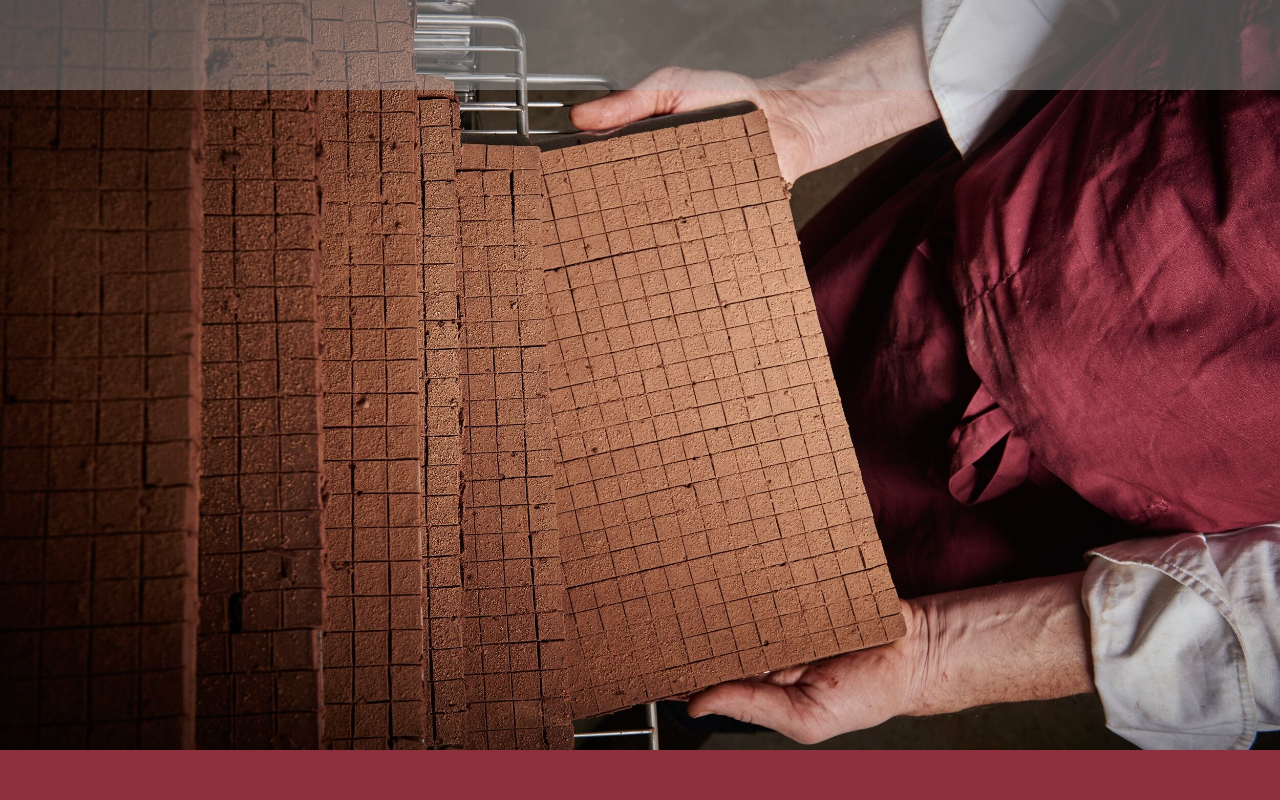
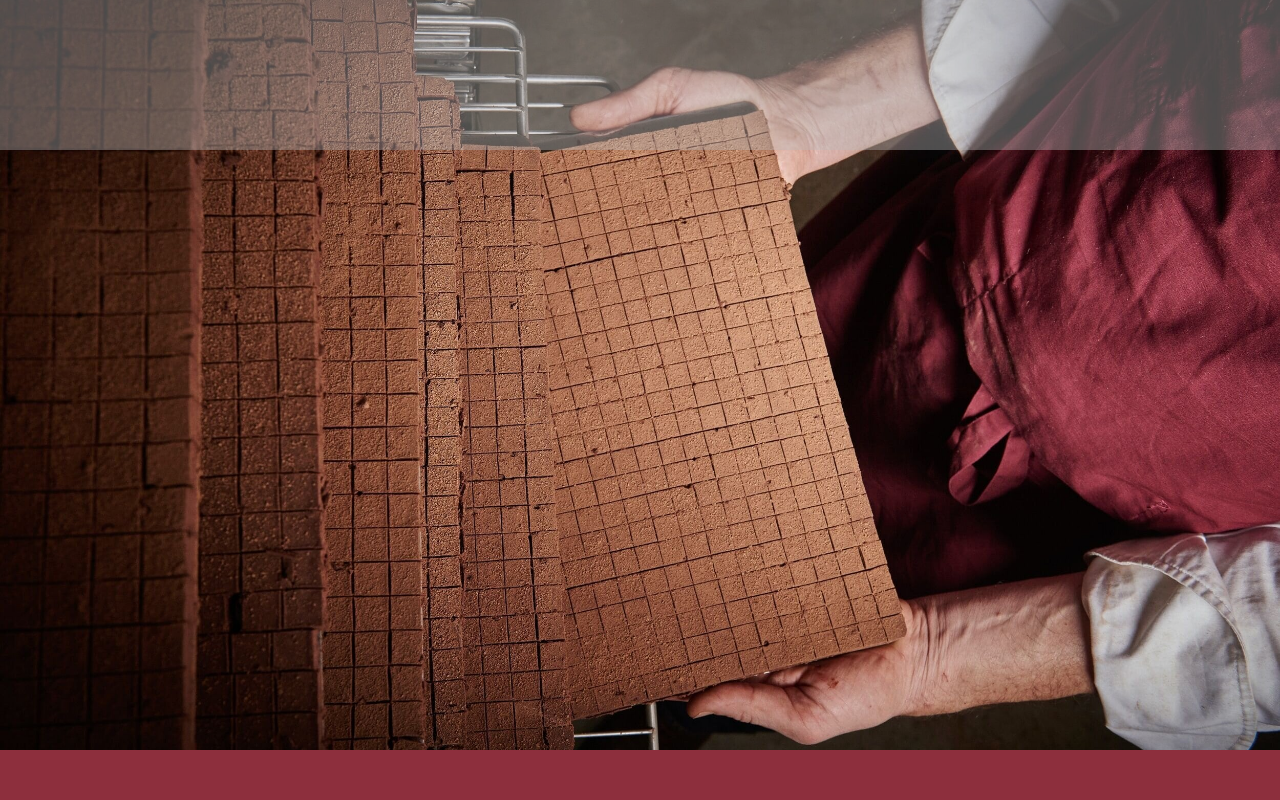
Before and after one commit to GL150hcknt/SFC, a plain HTML site: page index.html in a window 1280 px wide. Shown: the top 800 px of the page. Drawn offline with nearby package versions, Linux system fonts and the light colour scheme.

Commit message:
made javascript effects

```diff
--- a/index.html
+++ b/index.html
@@ -6,22 +6,25 @@
     <meta http-equiv="X-UA-Compatible" content="ie=edge">
     <title>Société Francaise de Cacao</title>
     <link rel="stylesheet" type="text/css" href="styles.css">
+    <script src="main.js"></script>
+    <script src="https://ajax.googleapis.com/ajax/libs/jquery/1.11.0/jquery.min.js"></script>
+    <script src="parallax.js-1.5.0/parallax.js"></script>
 </head>
 <body>
 
-    <div class="header"></div>
+    <div id="header"></div>
 
-    <div class="image-1"></div>
+    <div data-parallax="scroll" data-image-src="img1.jpg" class="image-1 parallax-window"></div>
 
     <div class="red-header"></div>
 
     <div class="black-body"></div>
 
-    <div class="image-2"></div>
+    <div data-parallax="scroll" data-image-src="img2.jpg" class="image parallax-window"></div>
 
     <div class="black-body"></div>
 
-    <div class="image-3"></div>
+    <div data-parallax="scroll" data-image-src="img3.jpg" class="image parallax-window"></div>
 
     <div class="black-body"></div>
 
--- a/main.js
+++ b/main.js
@@ -0,0 +1,12 @@
+window.onscroll = function() {scrollFunction()};
+window.onload = function() {scrollFunction()};
+
+function scrollFunction() {
+  if (document.body.scrollTop > 80 || document.documentElement.scrollTop > 80) {
+    document.getElementById("header").style.padding = "0px 0px";
+/*    document.getElementById("logo").style.fontSize = "25px";*/
+  } else {
+    document.getElementById("header").style.padding = "30px 30px";
+/*    document.getElementById("logo").style.fontSize = "35px";*/
+  }
+}
--- /dev/null
+++ b/parallax.js-1.5.0/parallax.js
@@ -0,0 +1,412 @@
+/*!
+ * parallax.js v1.5.0 (http://pixelcog.github.io/parallax.js/)
+ * @copyright 2016 PixelCog, Inc.
+ * @license MIT (https://github.com/pixelcog/parallax.js/blob/master/LICENSE)
+ */
+
+;(function ( $, window, document, undefined ) {
+
+  // Polyfill for requestAnimationFrame
+  // via: https://gist.github.com/paulirish/1579671
+
+  (function() {
+    var lastTime = 0;
+    var vendors = ['ms', 'moz', 'webkit', 'o'];
+    for(var x = 0; x < vendors.length && !window.requestAnimationFrame; ++x) {
+      window.requestAnimationFrame = window[vendors[x]+'RequestAnimationFrame'];
+      window.cancelAnimationFrame = window[vendors[x]+'CancelAnimationFrame'] || window[vendors[x]+'CancelRequestAnimationFrame'];
+    }
+
+    if (!window.requestAnimationFrame)
+      window.requestAnimationFrame = function(callback) {
+        var currTime = new Date().getTime();
+        var timeToCall = Math.max(0, 16 - (currTime - lastTime));
+        var id = window.setTimeout(function() { callback(currTime + timeToCall); },
+          timeToCall);
+        lastTime = currTime + timeToCall;
+        return id;
+      };
+
+    if (!window.cancelAnimationFrame)
+      window.cancelAnimationFrame = function(id) {
+        clearTimeout(id);
+      };
+  }());
+
+
+  // Parallax Constructor
+
+  function Parallax(element, options) {
+    var self = this;
+
+    if (typeof options == 'object') {
+      delete options.refresh;
+      delete options.render;
+      $.extend(this, options);
+    }
+
+    this.$element = $(element);
+
+    if (!this.imageSrc && this.$element.is('img')) {
+      this.imageSrc = this.$element.attr('src');
+    }
+
+    var positions = (this.position + '').toLowerCase().match(/\S+/g) || [];
+
+    if (positions.length < 1) {
+      positions.push('center');
+    }
+    if (positions.length == 1) {
+      positions.push(positions[0]);
+    }
+
+    if (positions[0] == 'top' || positions[0] == 'bottom' || positions[1] == 'left' || positions[1] == 'right') {
+      positions = [positions[1], positions[0]];
+    }
+
+    if (this.positionX !== undefined) positions[0] = this.positionX.toLowerCase();
+    if (this.positionY !== undefined) positions[1] = this.positionY.toLowerCase();
+
+    self.positionX = positions[0];
+    self.positionY = positions[1];
+
+    if (this.positionX != 'left' && this.positionX != 'right') {
+      if (isNaN(parseInt(this.positionX))) {
+        this.positionX = 'center';
+      } else {
+        this.positionX = parseInt(this.positionX);
+      }
+    }
+
+    if (this.positionY != 'top' && this.positionY != 'bottom') {
+      if (isNaN(parseInt(this.positionY))) {
+        this.positionY = 'center';
+      } else {
+        this.positionY = parseInt(this.positionY);
+      }
+    }
+
+    this.position =
+      this.positionX + (isNaN(this.positionX)? '' : 'px') + ' ' +
+      this.positionY + (isNaN(this.positionY)? '' : 'px');
+
+    if (navigator.userAgent.match(/(iPod|iPhone|iPad)/)) {
+      if (this.imageSrc && this.iosFix && !this.$element.is('img')) {
+        this.$element.css({
+          backgroundImage: 'url(' + this.imageSrc + ')',
+          backgroundSize: 'cover',
+          backgroundPosition: this.position
+        });
+      }
+      return this;
+    }
+
+    if (navigator.userAgent.match(/(Android)/)) {
+      if (this.imageSrc && this.androidFix && !this.$element.is('img')) {
+        this.$element.css({
+          backgroundImage: 'url(' + this.imageSrc + ')',
+          backgroundSize: 'cover',
+          backgroundPosition: this.position
+        });
+      }
+      return this;
+    }
+
+    this.$mirror = $('<div />').prependTo(this.mirrorContainer);
+
+    var slider = this.$element.find('>.parallax-slider');
+    var sliderExisted = false;
+
+    if (slider.length == 0)
+      this.$slider = $('<img />').prependTo(this.$mirror);
+    else {
+      this.$slider = slider.prependTo(this.$mirror)
+      sliderExisted = true;
+    }
+
+    this.$mirror.addClass('parallax-mirror').css({
+      visibility: 'hidden',
+      zIndex: this.zIndex,
+      position: 'fixed',
+      top: 0,
+      left: 0,
+      overflow: 'hidden'
+    });
+
+    this.$slider.addClass('parallax-slider').one('load', function() {
+      if (!self.naturalHeight || !self.naturalWidth) {
+        self.naturalHeight = this.naturalHeight || this.height || 1;
+        self.naturalWidth  = this.naturalWidth  || this.width  || 1;
+      }
+      self.aspectRatio = self.naturalWidth / self.naturalHeight;
+
+      Parallax.isSetup || Parallax.setup();
+      Parallax.sliders.push(self);
+      Parallax.isFresh = false;
+      Parallax.requestRender();
+    });
+
+    if (!sliderExisted)
+      this.$slider[0].src = this.imageSrc;
+
+    if (this.naturalHeight && this.naturalWidth || this.$slider[0].complete || slider.length > 0) {
+      this.$slider.trigger('load');
+    }
+
+  }
+
+
+  // Parallax Instance Methods
+
+  $.extend(Parallax.prototype, {
+    speed:    0.2,
+    bleed:    0,
+    zIndex:   -100,
+    iosFix:   true,
+    androidFix: true,
+    position: 'center',
+    overScrollFix: false,
+    mirrorContainer: 'body',
+
+    refresh: function() {
+      this.boxWidth        = this.$element.outerWidth();
+      this.boxHeight       = this.$element.outerHeight() + this.bleed * 2;
+      this.boxOffsetTop    = this.$element.offset().top - this.bleed;
+      this.boxOffsetLeft   = this.$element.offset().left;
+      this.boxOffsetBottom = this.boxOffsetTop + this.boxHeight;
+
+      var winHeight = Parallax.winHeight;
+      var docHeight = Parallax.docHeight;
+      var maxOffset = Math.min(this.boxOffsetTop, docHeight - winHeight);
+      var minOffset = Math.max(this.boxOffsetTop + this.boxHeight - winHeight, 0);
+      var imageHeightMin = this.boxHeight + (maxOffset - minOffset) * (1 - this.speed) | 0;
+      var imageOffsetMin = (this.boxOffsetTop - maxOffset) * (1 - this.speed) | 0;
+      var margin;
+
+      if (imageHeightMin * this.aspectRatio >= this.boxWidth) {
+        this.imageWidth    = imageHeightMin * this.aspectRatio | 0;
+        this.imageHeight   = imageHeightMin;
+        this.offsetBaseTop = imageOffsetMin;
+
+        margin = this.imageWidth - this.boxWidth;
+
+        if (this.positionX == 'left') {
+          this.offsetLeft = 0;
+        } else if (this.positionX == 'right') {
+          this.offsetLeft = - margin;
+        } else if (!isNaN(this.positionX)) {
+          this.offsetLeft = Math.max(this.positionX, - margin);
+        } else {
+          this.offsetLeft = - margin / 2 | 0;
+        }
+      } else {
+        this.imageWidth    = this.boxWidth;
+        this.imageHeight   = this.boxWidth / this.aspectRatio | 0;
+        this.offsetLeft    = 0;
+
+        margin = this.imageHeight - imageHeightMin;
+
+        if (this.positionY == 'top') {
+          this.offsetBaseTop = imageOffsetMin;
+        } else if (this.positionY == 'bottom') {
+          this.offsetBaseTop = imageOffsetMin - margin;
+        } else if (!isNaN(this.positionY)) {
+          this.offsetBaseTop = imageOffsetMin + Math.max(this.positionY, - margin);
+        } else {
+          this.offsetBaseTop = imageOffsetMin - margin / 2 | 0;
+        }
+      }
+    },
+
+    render: function() {
+      var scrollTop    = Parallax.scrollTop;
+      var scrollLeft   = Parallax.scrollLeft;
+      var overScroll   = this.overScrollFix ? Parallax.overScroll : 0;
+      var scrollBottom = scrollTop + Parallax.winHeight;
+
+      if (this.boxOffsetBottom > scrollTop && this.boxOffsetTop <= scrollBottom) {
+        this.visibility = 'visible';
+        this.mirrorTop = this.boxOffsetTop  - scrollTop;
+        this.mirrorLeft = this.boxOffsetLeft - scrollLeft;
+        this.offsetTop = this.offsetBaseTop - this.mirrorTop * (1 - this.speed);
+      } else {
+        this.visibility = 'hidden';
+      }
+
+      this.$mirror.css({
+        transform: 'translate3d('+this.mirrorLeft+'px, '+(this.mirrorTop - overScroll)+'px, 0px)',
+        visibility: this.visibility,
+        height: this.boxHeight,
+        width: this.boxWidth
+      });
+
+      this.$slider.css({
+        transform: 'translate3d('+this.offsetLeft+'px, '+this.offsetTop+'px, 0px)',
+        position: 'absolute',
+        height: this.imageHeight,
+        width: this.imageWidth,
+        maxWidth: 'none'
+      });
+    }
+  });
+
+
+  // Parallax Static Methods
+
+  $.extend(Parallax, {
+    scrollTop:    0,
+    scrollLeft:   0,
+    winHeight:    0,
+    winWidth:     0,
+    docHeight:    1 << 30,
+    docWidth:     1 << 30,
+    sliders:      [],
+    isReady:      false,
+    isFresh:      false,
+    isBusy:       false,
+
+    setup: function() {
+      if (this.isReady) return;
+
+      var self = this;
+
+      var $doc = $(document), $win = $(window);
+
+      var loadDimensions = function() {
+        Parallax.winHeight = $win.height();
+        Parallax.winWidth  = $win.width();
+        Parallax.docHeight = $doc.height();
+        Parallax.docWidth  = $doc.width();
+      };
+
+      var loadScrollPosition = function() {
+        var winScrollTop  = $win.scrollTop();
+        var scrollTopMax  = Parallax.docHeight - Parallax.winHeight;
+        var scrollLeftMax = Parallax.docWidth  - Parallax.winWidth;
+        Parallax.scrollTop  = Math.max(0, Math.min(scrollTopMax,  winScrollTop));
+        Parallax.scrollLeft = Math.max(0, Math.min(scrollLeftMax, $win.scrollLeft()));
+        Parallax.overScroll = Math.max(winScrollTop - scrollTopMax, Math.min(winScrollTop, 0));
+      };
+
+      $win.on('resize.px.parallax load.px.parallax', function() {
+          loadDimensions();
+          self.refresh();
+          Parallax.isFresh = false;
+          Parallax.requestRender();
+        })
+        .on('scroll.px.parallax load.px.parallax', function() {
+          loadScrollPosition();
+          Parallax.requestRender();
+        });
+
+      loadDimensions();
+      loadScrollPosition();
+
+      this.isReady = true;
+
+      var lastPosition = -1;
+
+      function frameLoop() {
+        if (lastPosition == window.pageYOffset) {   // Avoid overcalculations
+          window.requestAnimationFrame(frameLoop);
+          return false;
+        } else lastPosition = window.pageYOffset;
+
+        self.render();
+        window.requestAnimationFrame(frameLoop);
+      }
+
+      frameLoop();
+    },
+
+    configure: function(options) {
+      if (typeof options == 'object') {
+        delete options.refresh;
+        delete options.render;
+        $.extend(this.prototype, options);
+      }
+    },
+
+    refresh: function() {
+      $.each(this.sliders, function(){ this.refresh(); });
+      this.isFresh = true;
+    },
+
+    render: function() {
+      this.isFresh || this.refresh();
+      $.each(this.sliders, function(){ this.render(); });
+    },
+
+    requestRender: function() {
+      var self = this;
+      self.render();
+      self.isBusy = false;
+    },
+    destroy: function(el){
+      var i,
+          parallaxElement = $(el).data('px.parallax');
+      parallaxElement.$mirror.remove();
+      for(i=0; i < this.sliders.length; i+=1){
+        if(this.sliders[i] == parallaxElement){
+          this.sliders.splice(i, 1);
+        }
+      }
+      $(el).data('px.parallax', false);
+      if(this.sliders.length === 0){
+        $(window).off('scroll.px.parallax resize.px.parallax load.px.parallax');
+        this.isReady = false;
+        Parallax.isSetup = false;
+      }
+    }
+  });
+
+
+  // Parallax Plugin Definition
+
+  function Plugin(option) {
+    return this.each(function () {
+      var $this = $(this);
+      var options = typeof option == 'object' && option;
+
+      if (this == window || this == document || $this.is('body')) {
+        Parallax.configure(options);
+      }
+      else if (!$this.data('px.parallax')) {
+        options = $.extend({}, $this.data(), options);
+        $this.data('px.parallax', new Parallax(this, options));
+      }
+      else if (typeof option == 'object')
+      {
+        $.extend($this.data('px.parallax'), options);
+      }
+      if (typeof option == 'string') {
+        if(option == 'destroy'){
+            Parallax.destroy(this);
+        }else{
+          Parallax[option]();
+        }
+      }
+    });
+  }
+
+  var old = $.fn.parallax;
+
+  $.fn.parallax             = Plugin;
+  $.fn.parallax.Constructor = Parallax;
+
+
+  // Parallax No Conflict
+
+  $.fn.parallax.noConflict = function () {
+    $.fn.parallax = old;
+    return this;
+  };
+
+
+  // Parallax Data-API
+
+  $( function () {
+    $('[data-parallax="scroll"]').parallax();
+  });
+
+}(jQuery, window, document));
--- a/styles.css
+++ b/styles.css
@@ -1,8 +1,9 @@
 body {
     margin: 0;
+    background-color: black;
 }
 
-.header {
+#header {
     z-index: 3;
 
     position: fixed;
@@ -10,6 +11,8 @@ body {
     height: 90px;
 
     background: rgba(186, 186, 186, 0.4);
+
+    transition: 0.4s;
 }
 
 .image-1 {
@@ -18,9 +21,7 @@ body {
     width: 100%;
     height: 750px;
 
-    background-image: url(img1.jpeg);
-    background-position: center;
-    background-size: cover;
+    transition: 0.4s;
 }
 
 .red-header {
@@ -41,26 +42,11 @@ body {
     background: #000000;
 }
 
-.image-2 {
+.image {
     z-index: 1;
 
     width: 100%;
     height: 500px;
-
-    background-image: url(img2.jpeg);
-    background-position: center;
-    background-size: cover;
-}
-
-.image-3 {
-    z-index: 1;
-
-    width: 100%;
-    height: 500px;
-
-    background-image: url(img3.jpeg);
-    background-position: center;
-    background-size: cover;
 }
 
 .footer {
@@ -71,3 +57,8 @@ body {
 
     background: #8D2F3D;
 }
+
+.parallax-window {
+	min-height: 400px;
+	background: transparent;
+}
```
Also changed, not shown: parallax.js-1.5.0/bower.json (added, +20 -0 lines), parallax.js-1.5.0/package.json (added, +31 -0 lines), img1.jpeg (deleted), img1.jpg (added), img2.jpeg (deleted), img2.jpg (added), img3.jpg (added), parallax.js-1.5.0/README.md (added), parallax.js-1.5.0/parallax.min.js (added), 2 other files.
